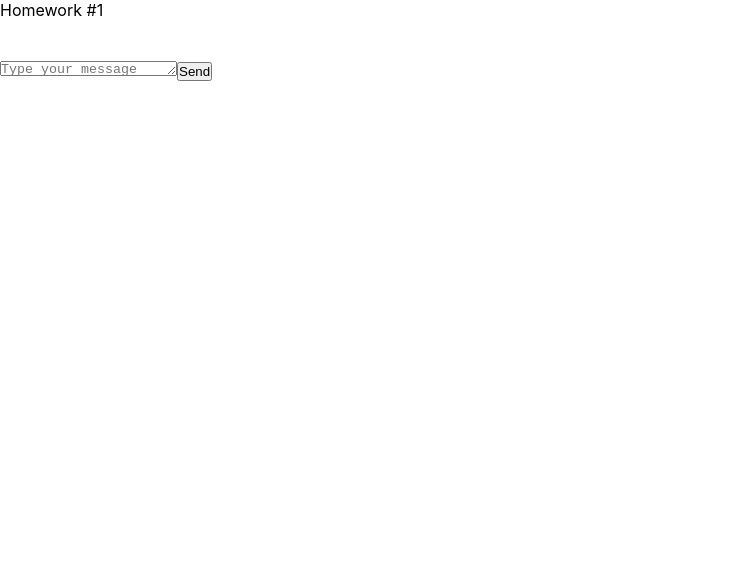
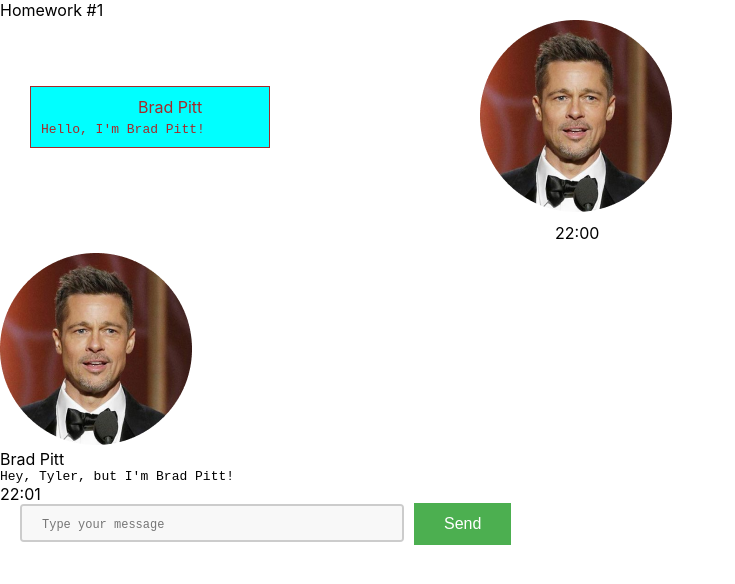
Before and after one commit to breznovic/homework, a React (Create React App) app: page / in a window 1280 px wide. Shown: the top 584 px of the page, without its empty margins (0-735 px from the left). Built offline with nearby package versions, Linux system fonts and the light colour scheme.

Commit message:
Initial styling

```diff
--- a/src/s2-homeworks/hw01/HW1.tsx
+++ b/src/s2-homeworks/hw01/HW1.tsx
@@ -5,8 +5,8 @@ import FriendMessage from "./friend-message/FriendMessage";
 import avatar from "./avatar.png";
 
 /*
- * 2 - описать тип MessagePropsType в файле Message.tsx
- * 3 - в файле Message.tsx отобразить приходящие данные
+ *
+ *
  * 4 - выполнить пункты 2, 3 в файле FriendMessage.tsx
  * 5 - сделать стили в соответствии с дизайном
  * */
@@ -32,10 +32,10 @@ export const message0: MessageType = {
   id: 0,
   user: {
     avatar: avatar, // можно менять
-    name: "Some Name", // можно менять
+    name: "Brad Pitt", // можно менять
   },
   message: {
-    text: "some textsome textsome textsome textsome textsome textsome text", // можно менять
+    text: "Hello, I'm Brad Pitt!", // можно менять
     time: "22:00", // можно менять
   },
 };
@@ -43,11 +43,11 @@ export const friendMessage0: MessageType = {
   id: 100,
   user: {
     avatar: avatar, // можно менять
-    name: "Friend Name", // можно менять
+    name: "Brad Pitt", // можно менять
   },
   message: {
-    text: "зеркальное сообщение для тренировки css", // можно менять
-    time: "22:00", // можно менять
+    text: "Hey, Tyler, but I'm Brad Pitt!", // можно менять
+    time: "22:01", // можно менять
   },
 };
 
--- a/src/s2-homeworks/hw01/friend-message/FriendMessage.tsx
+++ b/src/s2-homeworks/hw01/friend-message/FriendMessage.tsx
@@ -1,49 +1,37 @@
-import React from 'react'
-import s from './FriendMessage.module.css'
+import s from "./FriendMessage.module.css";
+import { MessagePropsType } from "../message/Message";
 
-// создать тип вместо any и отобразить приходящие данные
-const FriendMessage = (props: any) => {
+const FriendMessage = (props: MessagePropsType) => {
   return (
     <div
-            id={'hw1-friend-message-' + props.message.id}
+      id={"hw1-friend-message-" + props.message.id}
       className={s.friendMessage}
     >
       <div className={s.friendImageAndText}>
         <img
-                    id={'hw1-friend-avatar-' + props.message.id}
-                    // создаёт студент
-
-                    //
+          id={"hw1-friend-avatar-" + props.message.id}
+          src={props.message.user.avatar}
         />
         <div className={s.friendText}>
           <div
-                        id={'hw1-friend-name-' + props.message.id}
+            id={"hw1-friend-name-" + props.message.id}
             className={s.friendName}
           >
-                        {/*создаёт студент*/}
-
-                        {/**/}
+            {props.message.user.name}
           </div>
           <pre
-                        id={'hw1-friend-text-' + props.message.id}
+            id={"hw1-friend-text-" + props.message.id}
             className={s.friendMessageText}
           >
-                        {/*создаёт студент*/}
-
-                        {/**/}
+            {props.message.message.text}
           </pre>
         </div>
       </div>
-            <div
-                id={'hw1-friend-time-' + props.message.id}
-                className={s.friendTime}
-            >
-                {/*создаёт студент*/}
-
-                {/**/}
+      <div id={"hw1-friend-time-" + props.message.id} className={s.friendTime}>
+        {props.message.message.time}
       </div>
     </div>
-    )
-}
+  );
+};
 
-export default FriendMessage
+export default FriendMessage;
--- a/src/s2-homeworks/hw01/message-sender/MessageSender.module.css
+++ b/src/s2-homeworks/hw01/message-sender/MessageSender.module.css
@@ -1,18 +1,33 @@
 .sendForm {
-
 }
 
 .textarea {
-
+  width: 30%;
+  height: 200px;
+  padding: 12px 20px;
+  box-sizing: border-box;
+  border: 2px solid #ccc;
+  border-radius: 4px;
+  background-color: #f8f8f8;
+  font-size: 12px;
+  resize: none;
+  margin-left: 20px;
 }
 
 .button {
-
+  background-color: #4caf50;
+  border: none;
+  color: white;
+  padding: 12px 30px;
+  text-align: center;
+  text-decoration: none;
+  position: absolute;
+  font-size: 16px;
+  margin: -1px 4px 0px 10px;
+  cursor: pointer;
 }
 
 .button:hover {
-
 }
 .button:active {
-
 }
--- a/src/s2-homeworks/hw01/message/Message.module.css
+++ b/src/s2-homeworks/hw01/message/Message.module.css
@@ -1,8 +1,9 @@
 .message {
-
+margin-left: 480px;
 }
 
 .imageAndText {
+
 
 }
 
@@ -11,7 +12,12 @@
 }
 
 .text {
-
+    margin: -130px 0px 0px -450px;
+    border: 1px solid;
+    background-color: aqua;
+    color: brown;
+    padding: 10px;
+    width: 30%;
 }
 
 .text:after {
@@ -19,7 +25,7 @@
 }
 
 .name {
-
+    margin: 0px 0px 5px 97px;
 }
 
 .messageText {
@@ -27,5 +33,5 @@
 }
 
 .time {
-
+    margin: 75px 60px 10px 75px;
 }
--- a/src/s2-homeworks/hw01/message/Message.tsx
+++ b/src/s2-homeworks/hw01/message/Message.tsx
@@ -1,40 +1,32 @@
-import React from 'react'
-import s from './Message.module.css'
+import { MessageType } from "../HW1";
+import s from "./Message.module.css";
 
-// нужно создать правильный тип вместо any
-export type MessagePropsType = any
+export type MessagePropsType = {
+  message: MessageType;
+};
 
-// нужно отобразить приходящие данные
 const Message = (props: MessagePropsType) => {
   return (
-        <div id={'hw1-message-' + props.message.id} className={s.message}>
+    <div id={"hw1-message-" + props.message.id} className={s.message}>
       <div className={s.imageAndText}>
         <img
-                    id={'hw1-avatar-' + props.message.id}
-                    // создаёт студент
-
-                    //
+          id={"hw1-avatar-" + props.message.id}
+          src={props.message.user.avatar}
         />
         <div className={s.text}>
-                    <div id={'hw1-name-' + props.message.id} className={s.name}>
-                        {/*создаёт студент*/}
-
-                        {/**/}
+          <div id={"hw1-name-" + props.message.id} className={s.name}>
+            {props.message.user.name}
           </div>
-                    <pre id={'hw1-text-' + props.message.id} className={s.messageText}>
-                        {/*создаёт студент*/}
-
-                        {/**/}
+          <pre id={"hw1-text-" + props.message.id} className={s.messageText}>
+            {props.message.message.text}
           </pre>
         </div>
       </div>
-            <div id={'hw1-time-' + props.message.id} className={s.time}>
-                {/*создаёт студент*/}
-
-                {/**/}
+      <div id={"hw1-time-" + props.message.id} className={s.time}>
+        {props.message.message.time}
       </div>
     </div>
-    )
-}
+  );
+};
 
-export default Message
+export default Message;
```
Lines whose indentation alone changed are shown as unchanged.
